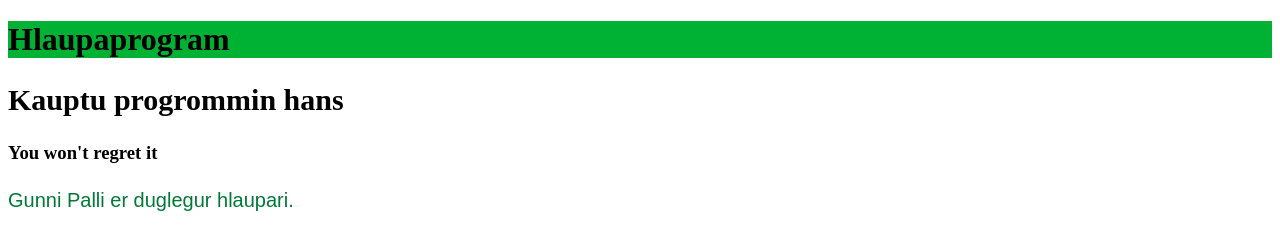
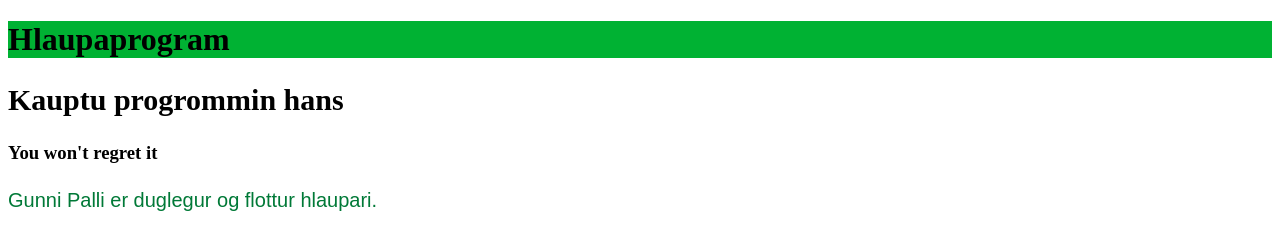
Before and after one commit to arnargunnars/Hlaup, a plain HTML site: page index.html in a window 1280 px wide. Shown: the top 233 px of the page. Drawn offline with Linux system fonts and the light colour scheme; grey boxes are pictures that could not be loaded.

Commit message:
Texti
Hann er líka flottur

```diff
--- a/index.html
+++ b/index.html
@@ -8,7 +8,7 @@
     <h1>Hlaupaprogram</h1>
     <h2> Kauptu progrommin hans </h2>
     <h3> You won't regret it </h3>
-    <p> Gunni Palli er duglegur hlaupari. </p>
+    <p> Gunni Palli er duglegur og flottur hlaupari. </p>
     <img src="http://www.fri.is/skrar/image/prufa/GunnarPall.JPG">
   </body>
 </html>
```
